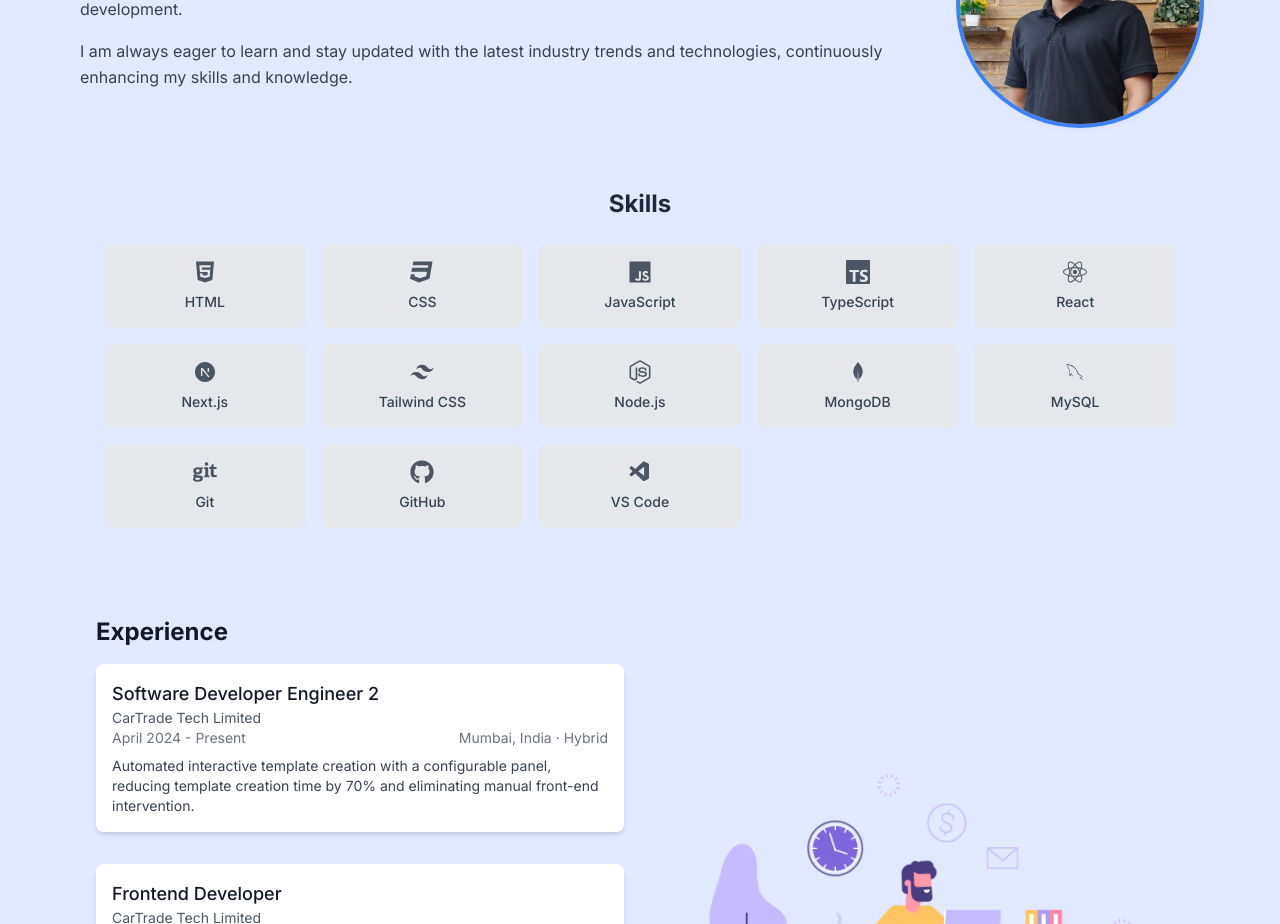
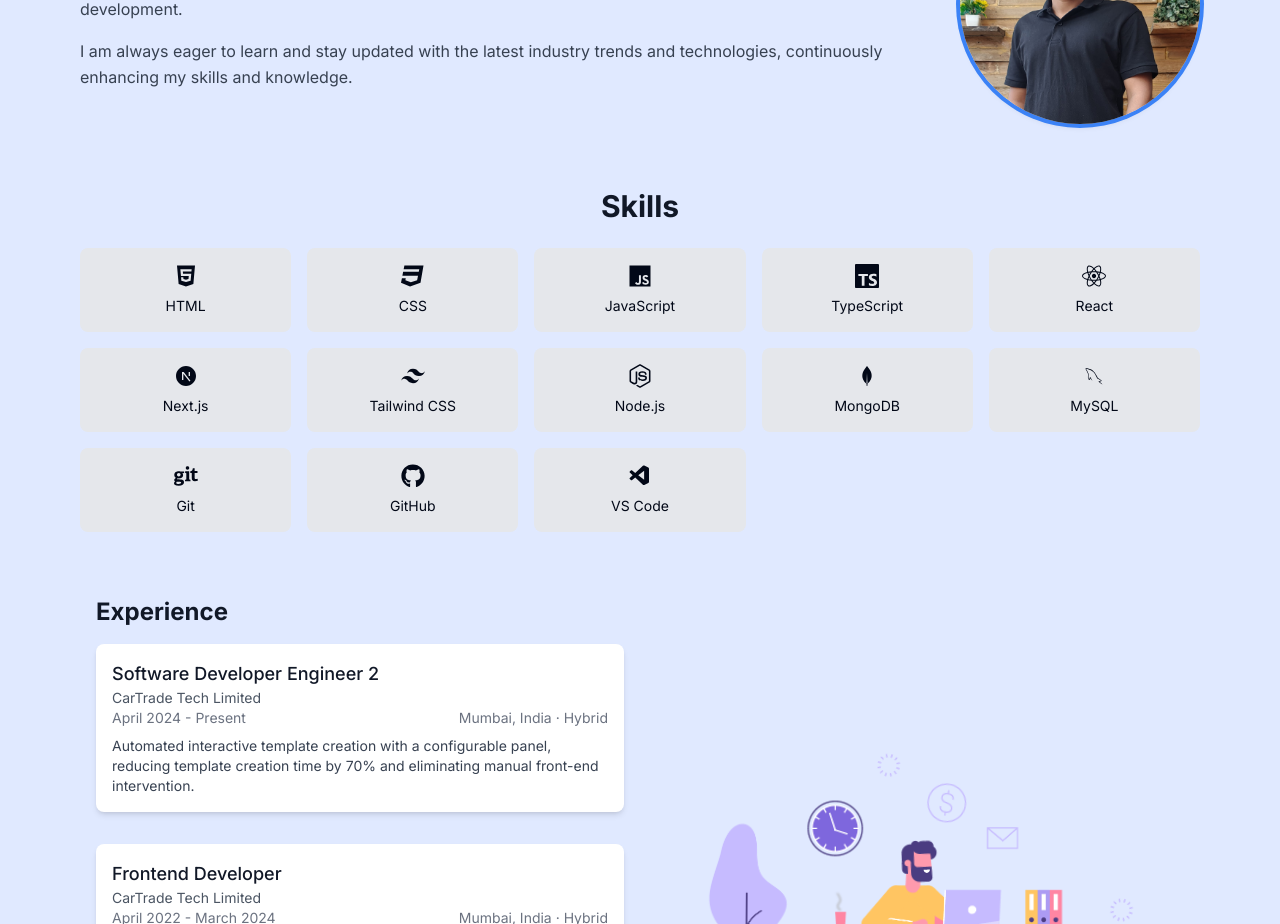
Before and after one commit to ajittupe2548/ajit-tupe-portfolio, a Next.js app: page / in a window 1280 px wide. Shown: the part 860-1784 px from the top of the page. Built offline with nearby package versions, Linux system fonts and the light colour scheme.

Commit message:
Update Skills.tsx

```diff
--- a/src/components/Skills.tsx
+++ b/src/components/Skills.tsx
@@ -33,25 +33,20 @@ const skills = [
 
 const Skills: React.FC = () => {
     return (
-        <div
-            className='p-6 rounded-xl md:col-span-2 transition-all duration-300 flex-grow pt-16'
-            id='skills'
-        >
-            <h2 className='text-2xl font-bold mb-6 text-gray-800 dark:text-white text-center'>
+        <div className='pt-16' id='skills'>
+            <h2 className='text-3xl font-bold text-gray-900 dark:text-white text-center mb-6'>
                 Skills
             </h2>
             <ul className='grid grid-cols-2 sm:grid-cols-3 md:grid-cols-4 lg:grid-cols-5 gap-4'>
                 {skills.map((skill, index) => (
                     <li
                         key={index}
-                        className='flex flex-col items-center p-4 rounded-lg bg-gray-200 dark:bg-gray-700 transition-all duration-300 hover:bg-gray-200 dark:hover:bg-gray-600 hover:scale-105 transform'
+                        className='flex flex-col items-center p-4 rounded-lg bg-gray-200 dark:bg-gray-700 transition-all duration-300 hover:scale-105'
                     >
-                        <div className='text-gray-600 dark:text-gray-300 mb-2'>
+                        <div className='mb-2'>
                             {React.cloneElement(skill.icon, { size: 24 })}
                         </div>
-                        <span className='text-sm font-medium text-gray-700 dark:text-gray-300 text-center'>
-                            {skill.name}
-                        </span>
+                        <span className='text-sm'>{skill.name}</span>
                     </li>
                 ))}
             </ul>
```
